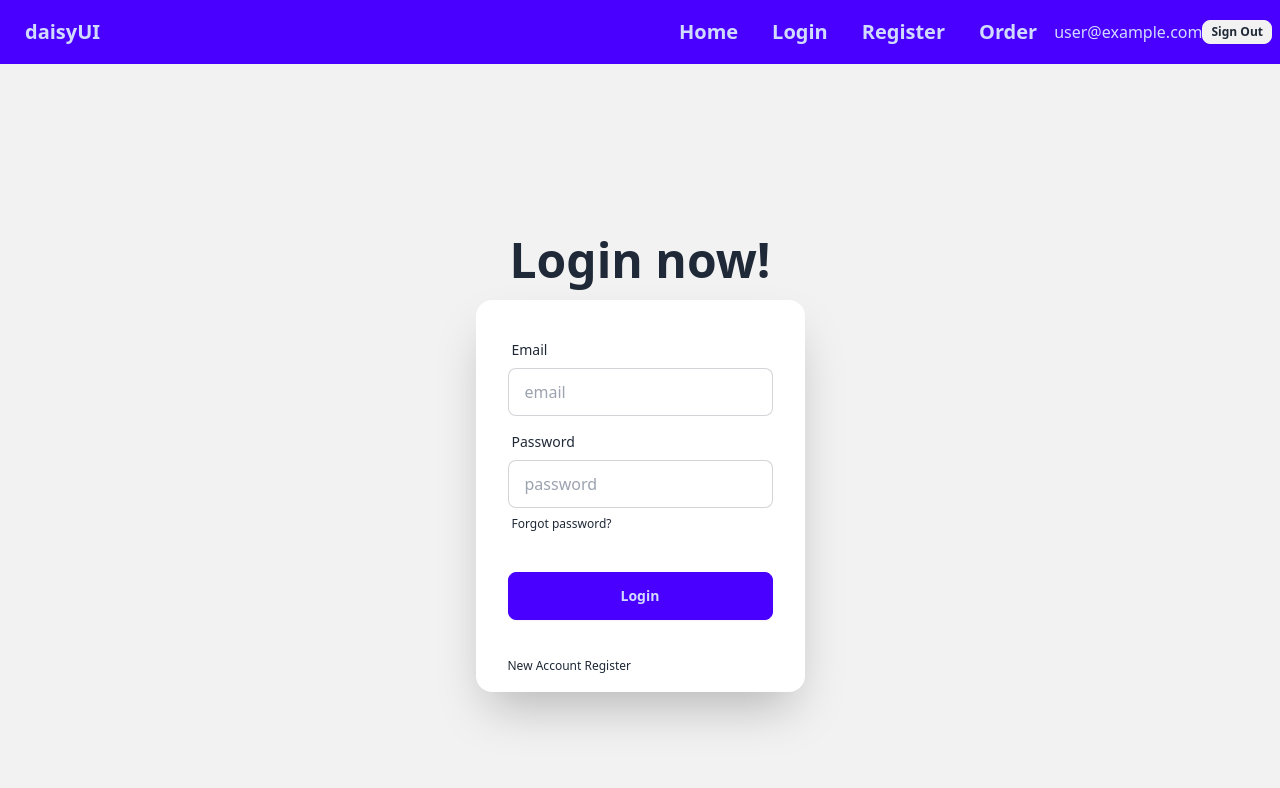
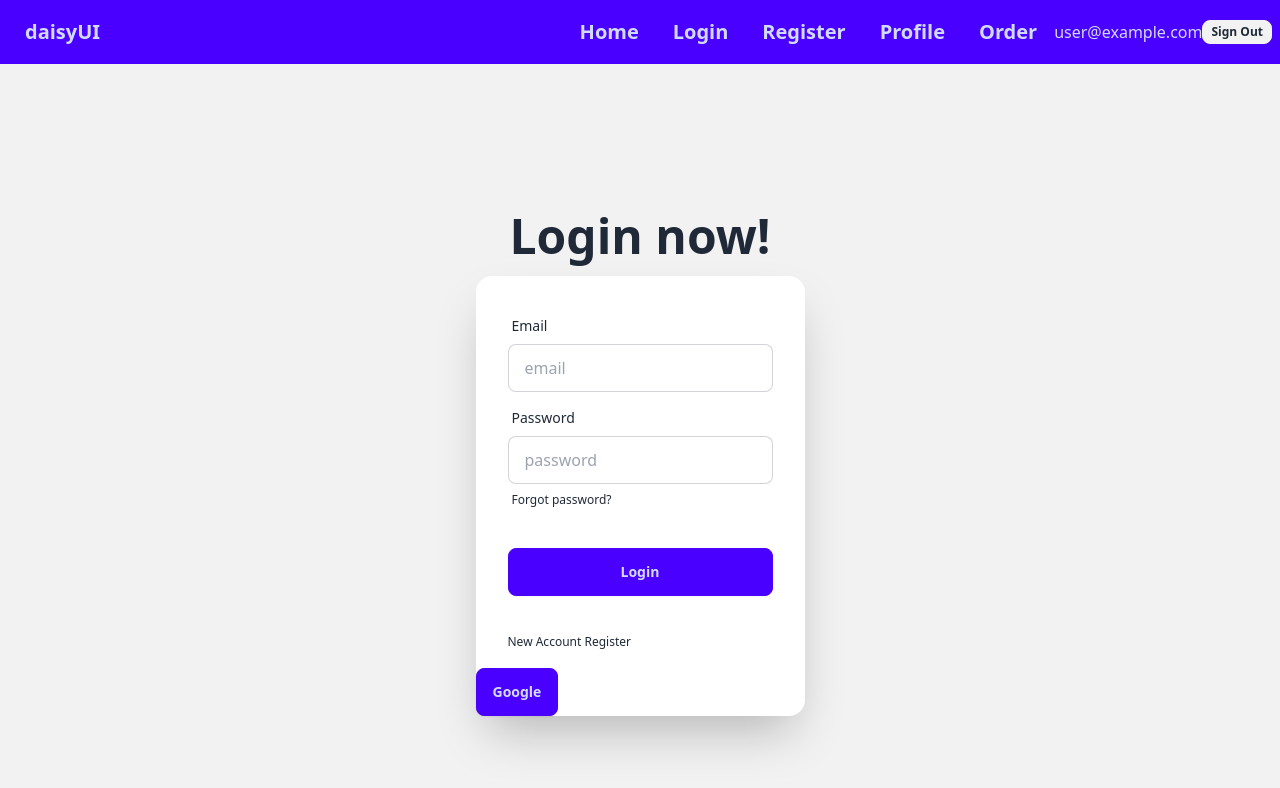
Before and after one commit to mintusikder/auth-firebase-context, a React (Vite) app: page /login in a window 1280 px wide. Shown: the top 788 px of the page. Built offline with nearby package versions, Linux system fonts and the light colour scheme; no server answers; sample sign-in values are in the browser's storage.

Commit message:
added google signin popup

```diff
--- a/src/assets/layout/component/Header.jsx
+++ b/src/assets/layout/component/Header.jsx
@@ -20,6 +20,9 @@ const Header = () => {
       <Link className="btn btn-ghost text-xl" to='/'>Home</Link>
         <Link className="btn btn-ghost text-xl" to='/login'>Login</Link>
         <Link className="btn btn-ghost text-xl" to='/register'>Register</Link>
+      {user &&
+          <Link className="btn btn-ghost text-xl" to='/profile'>Profile</Link>
+      }
         <Link className="btn btn-ghost text-xl" to='/order'>Order</Link>
         {
           user ?
--- a/src/assets/layout/component/Login.jsx
+++ b/src/assets/layout/component/Login.jsx
@@ -4,7 +4,7 @@ import { AuthContext } from "../../providers/AuthProvider";
 
 const Login = () => {
 
-  const {signIn} = useContext(AuthContext)
+  const {signIn,signinWithGoogle} = useContext(AuthContext)
 
   const handelLogin = (event) => {
     event.preventDefault();
@@ -24,6 +24,15 @@ const Login = () => {
         console.log(error)
       })
   };
+
+  const handelGoogleSigin = () =>{
+    signinWithGoogle()
+    .then(result =>{
+      const loggedUser = result.user
+      console.log(loggedUser)
+    })
+    .catch(error => console.log(error))
+  }
 
   return (
     <div className="hero min-h-screen bg-base-200">
@@ -74,6 +83,11 @@ const Login = () => {
               </button>
             </Link>
           </p>
+
+        <div>
+        <button onClick={handelGoogleSigin} className="btn btn-primary">Google</button>
+        </div>
+
         </div>
       </div>
     </div>
--- a/src/assets/layout/component/Profile.jsx
+++ b/src/assets/layout/component/Profile.jsx
@@ -3,7 +3,7 @@ import React from 'react';
 const Profile = () => {
     return (
         <div>
-
+            <h2>This is my profile</h2>
         </div>
     );
 };
--- a/src/assets/providers/AuthProvider.jsx
+++ b/src/assets/providers/AuthProvider.jsx
@@ -1,12 +1,13 @@
 import React, { createContext, useEffect, useState } from 'react';
 export const AuthContext = createContext(null)
-import { createUserWithEmailAndPassword, getAuth, onAuthStateChanged, signInWithEmailAndPassword, signOut } from "firebase/auth";
+import { GoogleAuthProvider, createUserWithEmailAndPassword, getAuth, onAuthStateChanged, signInWithEmailAndPassword, signInWithPopup, signOut } from "firebase/auth";
 import app from '../firebase/firebase.config';
 const auth = getAuth(app)
-
+const provider = new GoogleAuthProvider();
 
 const AuthProvider = ({children}) => {
         const [user, setUser] = useState(null)
+        const [loading, setLoading] = useState(true)
 
         const createUser = (email, password) =>{
             return createUserWithEmailAndPassword(auth, email, password)
@@ -17,11 +18,16 @@ const AuthProvider = ({children}) => {
         const logOut = () =>{
             return signOut(auth)
         }
+
+        const signinWithGoogle=() =>{
+           return signInWithPopup(auth,provider)
+        }
         // observe auth state change
         useEffect(()=>{
           const unsebscribe = onAuthStateChanged(auth, currentUser=>{
                 console.log("Auth state", currentUser)
                 setUser(currentUser)
+                setLoading(false)
             })
             return () =>{
                 unsebscribe()
@@ -29,6 +35,8 @@ const AuthProvider = ({children}) => {
         },[])
         const authInfo ={
             user,
+            loading,
+            signinWithGoogle,
             createUser,
             signIn,
             logOut
--- a/src/assets/routes/PrivateRoutes.jsx
+++ b/src/assets/routes/PrivateRoutes.jsx
@@ -3,7 +3,11 @@ import { AuthContext } from "../providers/AuthProvider";
 import { Navigate } from "react-router-dom";
 
 const PrivateRoutes = ({ children }) => {
-  const { user } = useContext(AuthContext);
+  const { user,loading } = useContext(AuthContext);
+
+  if(loading){
+    return <progress className="progress w-56"></progress>
+  }
 
   if (user) {
     return children;
--- a/src/main.jsx
+++ b/src/main.jsx
@@ -11,6 +11,7 @@ import Register from "./assets/layout/component/Register.jsx";
 import AuthProvider from "./assets/providers/AuthProvider.jsx";
 import Orders from "./assets/layout/component/Orders.jsx";
 import PrivateRoutes from "./assets/routes/PrivateRoutes.jsx";
+import Profile from "./assets/layout/component/Profile.jsx";
 
 const router = createBrowserRouter([
   {
@@ -28,6 +29,14 @@ const router = createBrowserRouter([
       {
         path: "/register",
         element: <Register></Register>,
+      },
+      {
+        path: "/profile",
+        element: (
+          <PrivateRoutes>
+            <Profile></Profile>
+          </PrivateRoutes>
+        ),
       },
       {
         path: "/order",
```
